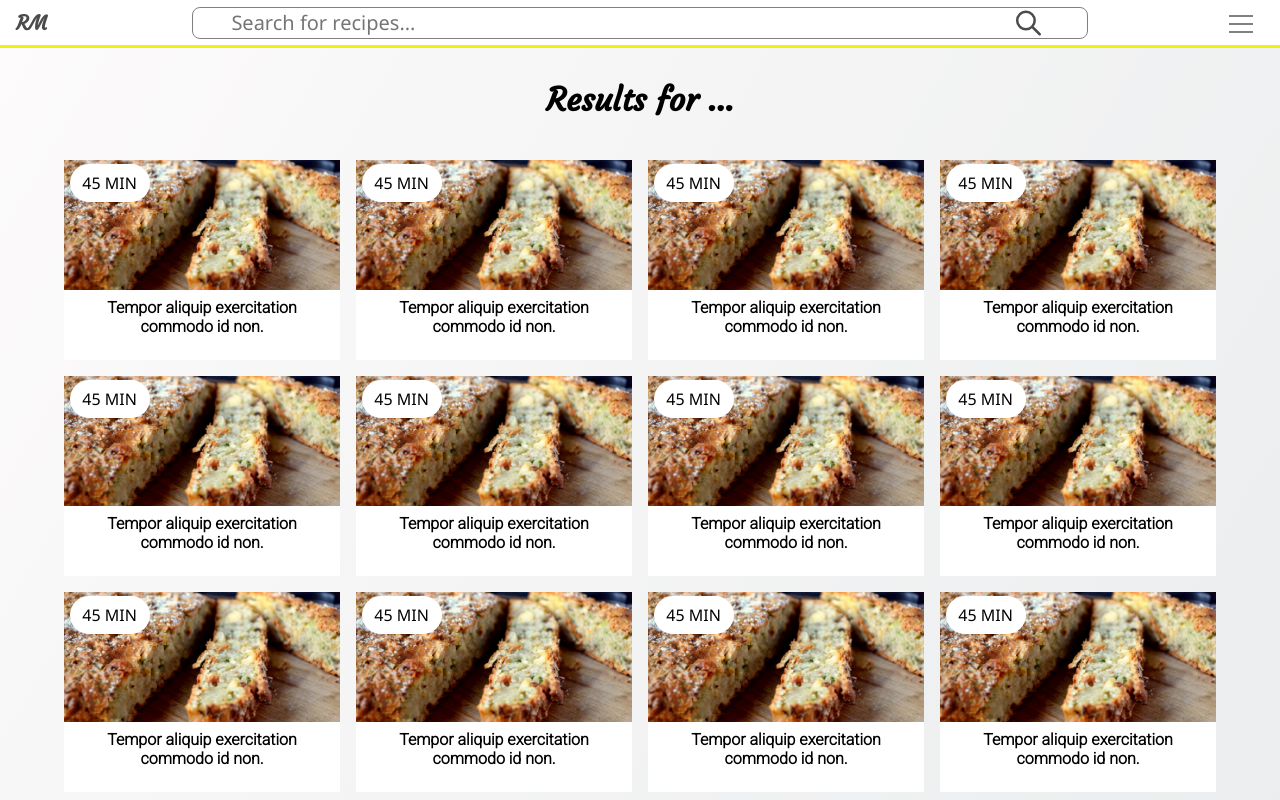
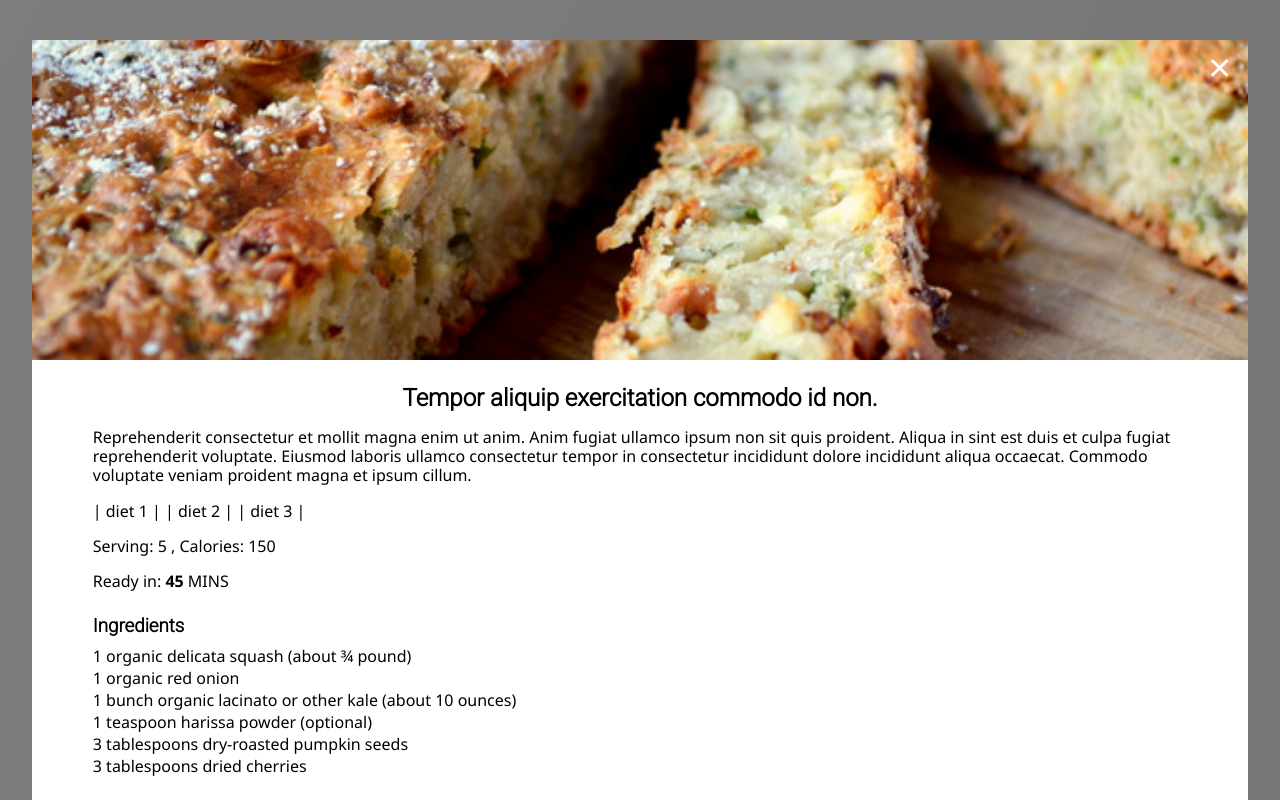
Before and after one commit to SelloFotoyi/recipe-me, a React (Create React App) app: page /search-page in a window 1280 px wide. Shown: the top 800 px of the page. Built offline with nearby package versions, Linux system fonts and the light colour scheme.

Commit message:
Recipe modal styles

```diff
--- a/src/App.js
+++ b/src/App.js
@@ -5,6 +5,7 @@ import Home from './components/Home';
 import Nav from './components/Nav';
 import SearchPage from './components/SearchPage';
 import Footer from './components/Footer';
+import RecipeModal from './components/RecipeModal';
 
 function App() {
   const [query, setQuery] = useState('');
@@ -45,25 +46,28 @@ function App() {
   }, []);
 
   return (
-    <Router>
-      <div className='App'>
-        <Nav
-          mobileMenuOpen={mobileMenuOpen}
-          setMobileMenuOpen={setMobileMenuOpen}
-          navSearch={navSearch}
-          setNavSearch={setNavSearch}
-        />
-        <Route
-          path='/'
-          exact
-          render={(props) => <>{!mobileMenuOpen && <Home />}</>}
-        />
+    // <Router>
+    //   <div className='App'>
+    //     <Nav
+    //       mobileMenuOpen={mobileMenuOpen}
+    //       setMobileMenuOpen={setMobileMenuOpen}
+    //       navSearch={navSearch}
+    //       setNavSearch={setNavSearch}
+    //     />
+    //     <Route
+    //       path='/'
+    //       exact
+    //       render={(props) => <>{!mobileMenuOpen && <Home />}</>}
+    //     />
 
-        <Route path='/search-page'>
-          <SearchPage recipes={recipes} />
-        </Route>
-      </div>
-    </Router>
+    //     <Route path='/search-page'>
+    //       <SearchPage recipes={recipes} />
+    //     </Route>
+    //   </div>
+    // </Router>
+    <div>
+      <RecipeModal recipe={recipe} />
+    </div>
   );
 }
 
--- a/src/App.scss
+++ b/src/App.scss
@@ -202,6 +202,79 @@ a{
   text-decoration: none;
 }
 
+.modal-container{
+  padding:2.5rem 0;
+  width: 100%;
+  height: 100%;
+  background-color: rgba($theme_primary, 0.5);
+}
+
+.recipe-modal{
+  width: 95%;
+  height: 90%;
+  margin:0 auto;
+  padding-bottom: 1.5rem;
+  background-color: $theme_bg;
+  position: relative;
+ // top: 2.5rem;
+  #{&}__img-div{
+    position: relative;
+    width: 100%;
+    height: 20rem;
+    span{
+      position: absolute;
+      top: 1rem;
+      right: 1.5rem;
+      color: $theme_bg;
+      transform: scale(2.5);
+      cursor: pointer;
+      &:hover{
+        @include transition-ease;
+        color: red;
+      }
+    }
+    img{
+      width: 100%;
+      height: 100%;
+      object-fit: cover;
+    }
+  }
+  h2{
+    font-family: Roboto, 'Segoe UI', Tahoma, Geneva, Verdana, sans-serif;
+    width: 100%;
+    padding: 1.5rem 1.5rem 0 1.5rem;
+    text-align: center;
+  }
+  p{
+    width: 90%;
+    margin: 1rem auto;
+    padding: 0.5 rem 1.5rem;
+    line-height: 1.2;
+  }
+  #{&}__list{
+    width: 85%;
+    margin: 1.5rem auto;
+    h3{
+      margin-bottom: 0.5rem;
+      font-family: Roboto, 'Segoe UI', Tahoma, Geneva, Verdana, sans-serif;
+    }
+    li{
+      margin-bottom: 0.5rem;
+    }
+
+    &__ul{
+      h3{
+        margin-bottom: 0.5rem;
+        font-family: Roboto, 'Segoe UI', Tahoma, Geneva, Verdana, sans-serif;
+      }
+      list-style-type: none;
+      width: 90%;
+      margin: 1.5rem auto;
+    }
+  }
+}
+
+
 .footer{
   position: relative;
   width: 100%;
--- a/src/components/RecipeModal.js
+++ b/src/components/RecipeModal.js
@@ -6,24 +6,36 @@ const RecipeModal = ({recipe}) => {
       <div className='recipe-modal'>
         <div className='recipe-modal__img-div'>
           <img src={recipe.image} alt='recipe-img' />
+          <span>&times;</span>
         </div>
         <h2>{recipe.title}</h2>
         <p>{recipe.summary}</p>
-        {recipe.diet.length > 0 &&
-          recipe.diet.map((diet) => <span key={diet.index}>{diet}</span>)}
         <p>
-          <span> {`Serving: ${title.serving}`} </span>,{' '}
+          {recipe.diet.length > 0 &&
+            recipe.diet.map((diet) => (
+              <span key={diet.index}>| {diet} | </span>
+            ))}
+        </p>
+
+        <p>
+          <span> {`Serving: ${recipe.serving}`} </span>,{' '}
           <span>{`Calories: ${recipe.calories}`} </span>
         </p>
-        <p>{`Ready in: ${recipe.readyIn} mins`} </p>
-        <ul>
+        <p>
+          Ready in:{' '}
+          <span style={{fontWeight: 'bold'}}>{` ${recipe.readyIn} `}</span>
+          MINS
+        </p>
+        <ul className='recipe-modal__list__ul'>
+          <h3>Ingredients</h3>
           {recipe.ingredients.map((ingredient) => (
-            <li key={ingredient.key}>{ingredient}</li>
+            <li key={Math.floor(Math.random() * 100000000)}>{ingredient}</li>
           ))}
         </ul>
-        <ol>
+        <ol className='recipe-modal__list'>
+          <h3>Instructions</h3>
           {recipe.instructions.map((instruction) => (
-            <li key={instruction.key}>{instruction}</li>
+            <li key={Math.floor(Math.random() * 100000000)}>{instruction}</li>
           ))}
         </ol>
         <div className=''></div>
--- a/src/css/App.css
+++ b/src/css/App.css
@@ -333,6 +333,87 @@ a {
   text-decoration: none;
 }
 
+.modal-container {
+  padding: 2.5rem 0;
+  width: 100%;
+  height: 100%;
+  background-color: rgba(0, 0, 0, 0.5);
+}
+
+.recipe-modal {
+  width: 95%;
+  height: 90%;
+  margin: 0 auto;
+  padding-bottom: 1.5rem;
+  background-color: white;
+  position: relative;
+}
+
+.recipe-modal .recipe-modal__img-div {
+  position: relative;
+  width: 100%;
+  height: 20rem;
+}
+
+.recipe-modal .recipe-modal__img-div span {
+  position: absolute;
+  top: 1rem;
+  right: 1.5rem;
+  color: white;
+  transform: scale(2.5);
+  cursor: pointer;
+}
+
+.recipe-modal .recipe-modal__img-div span:hover {
+  transition: all 0.5s ease-in-out;
+  color: red;
+}
+
+.recipe-modal .recipe-modal__img-div img {
+  width: 100%;
+  height: 100%;
+  object-fit: cover;
+}
+
+.recipe-modal h2 {
+  font-family: Roboto, 'Segoe UI', Tahoma, Geneva, Verdana, sans-serif;
+  width: 100%;
+  padding: 1.5rem 1.5rem 0 1.5rem;
+  text-align: center;
+}
+
+.recipe-modal p {
+  width: 90%;
+  margin: 1rem auto;
+  padding: 0.5 rem 1.5rem;
+  line-height: 1.2;
+}
+
+.recipe-modal .recipe-modal__list {
+  width: 85%;
+  margin: 1.5rem auto;
+}
+
+.recipe-modal .recipe-modal__list h3 {
+  margin-bottom: 0.5rem;
+  font-family: Roboto, 'Segoe UI', Tahoma, Geneva, Verdana, sans-serif;
+}
+
+.recipe-modal .recipe-modal__list li {
+  margin-bottom: 0.5rem;
+}
+
+.recipe-modal .recipe-modal__list__ul {
+  list-style-type: none;
+  width: 90%;
+  margin: 1.5rem auto;
+}
+
+.recipe-modal .recipe-modal__list__ul h3 {
+  margin-bottom: 0.5rem;
+  font-family: Roboto, 'Segoe UI', Tahoma, Geneva, Verdana, sans-serif;
+}
+
 .footer {
   position: relative;
   width: 100%;
```
Also changed, not shown: 1 other file (tests, documents, lock files or other folders).
